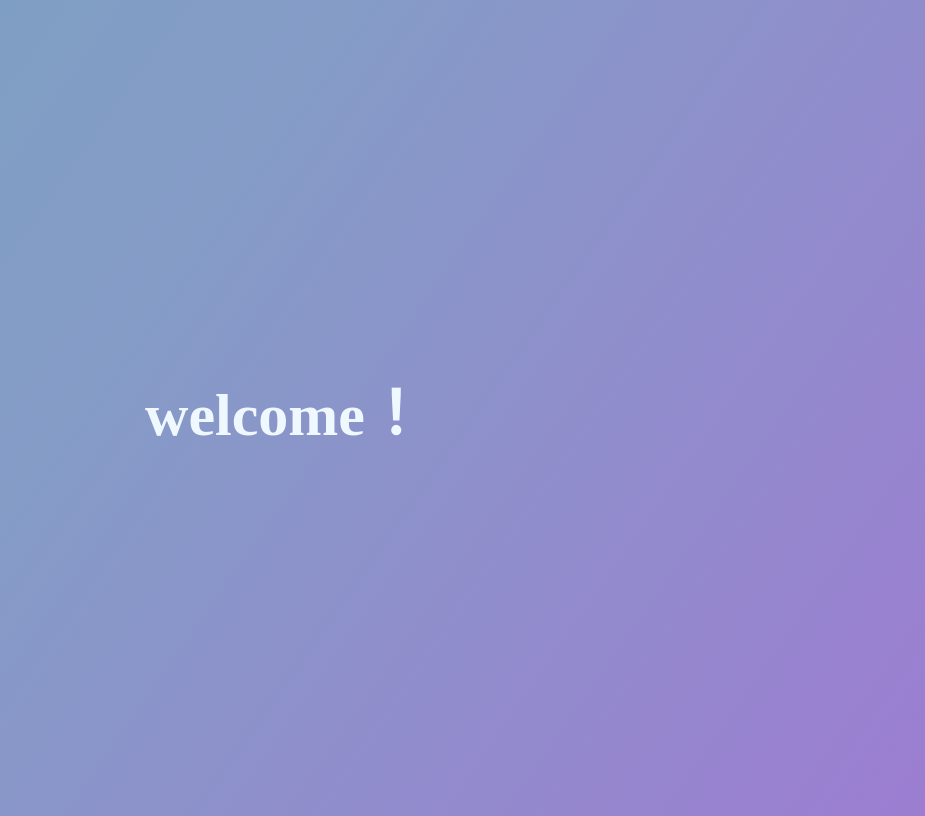
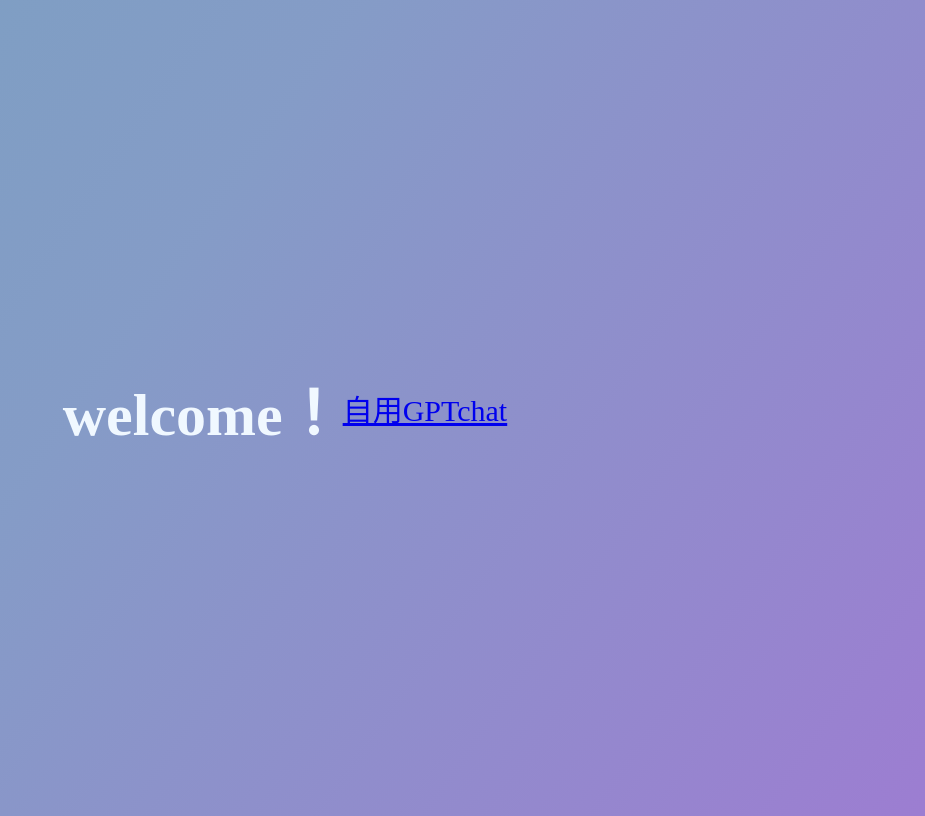
Before and after one commit to Hammerer6/Hammerer6.github.io, a plain HTML site: page index.html in a window 1280 px wide. Shown: the whole page, without its empty margins (355-1280 px from the left). Drawn offline with Linux system fonts and the light colour scheme.

Commit message:
Update index.html

```diff
--- a/index.html
+++ b/index.html
@@ -37,5 +37,6 @@
 </head>
 <body>
     <h1>welcome！</h1>
+    <a href="https://hammerer6.github.io/gpt/">自用GPTchat</a>
 </body>
 </html>
```
